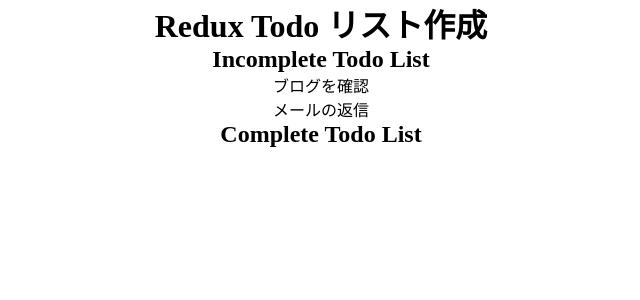
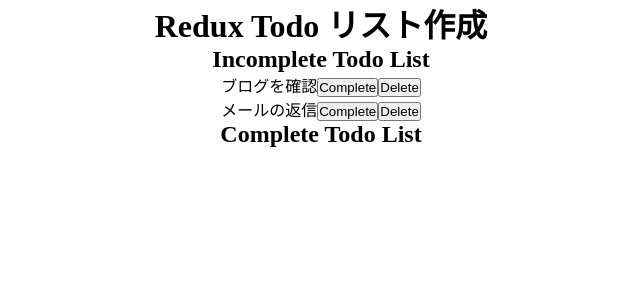
Before and after one commit to kazufoot21/redux-todo, a React (Create React App) app: page / in a window 1280 px wide. Shown: the top 300 px of the page, without its empty margins (319-959 px from the left). Built offline with nearby package versions, Linux system fonts and the light colour scheme.

Commit message:
complete and delete func

```diff
--- a/src/App.js
+++ b/src/App.js
@@ -1,8 +1,16 @@
 import './App.css';
-import { useSelector } from 'react-redux';
+import { useSelector, useDispatch } from 'react-redux';
 
 function App() {
   const lists = useSelector((state) => state.lists);
+
+  const dispatch = useDispatch();
+  const doneList = (name) => {
+    dispatch({ type: 'DONE_LIST', payload: name });
+  };
+  const deleteList = (name) => {
+    dispatch({ type: 'DELETE_LIST', payload: name });
+  };
   return (
     <div className="App">
       <h1>Redux Todo リスト作成</h1>
@@ -11,7 +19,11 @@
         {lists
           .filter((list) => list.complete === false)
           .map((list, index) => (
-            <li key={index}>{list.name}</li>
+            <li key={index}>
+              {list.name}
+              <button onClick={() => doneList(list.name)}>Complete</button>
+              <button onClick={() => deleteList(list.name)}>Delete</button>
+            </li>
           ))}
       </ul>
       <h2>Complete Todo List</h2>
--- a/src/store/index.js
+++ b/src/store/index.js
@@ -14,7 +14,24 @@
 };
 
 const reducer = (state = initialState, action) => {
-  return state;
+  switch (action.type) {
+    case 'DONE_LIST':
+      return {
+        lists: state.lists.map((list) => {
+          if (list.name !== action.payload) return list;
+          return {
+            ...list,
+            complete: true,
+          };
+        }),
+      };
+    case 'DELETE_LIST':
+      return {
+        lists: state.lists.filter((list) => list.name !== action.payload),
+      };
+    default:
+      return state;
+  }
 };
 
 const store = createStore(reducer);
```
